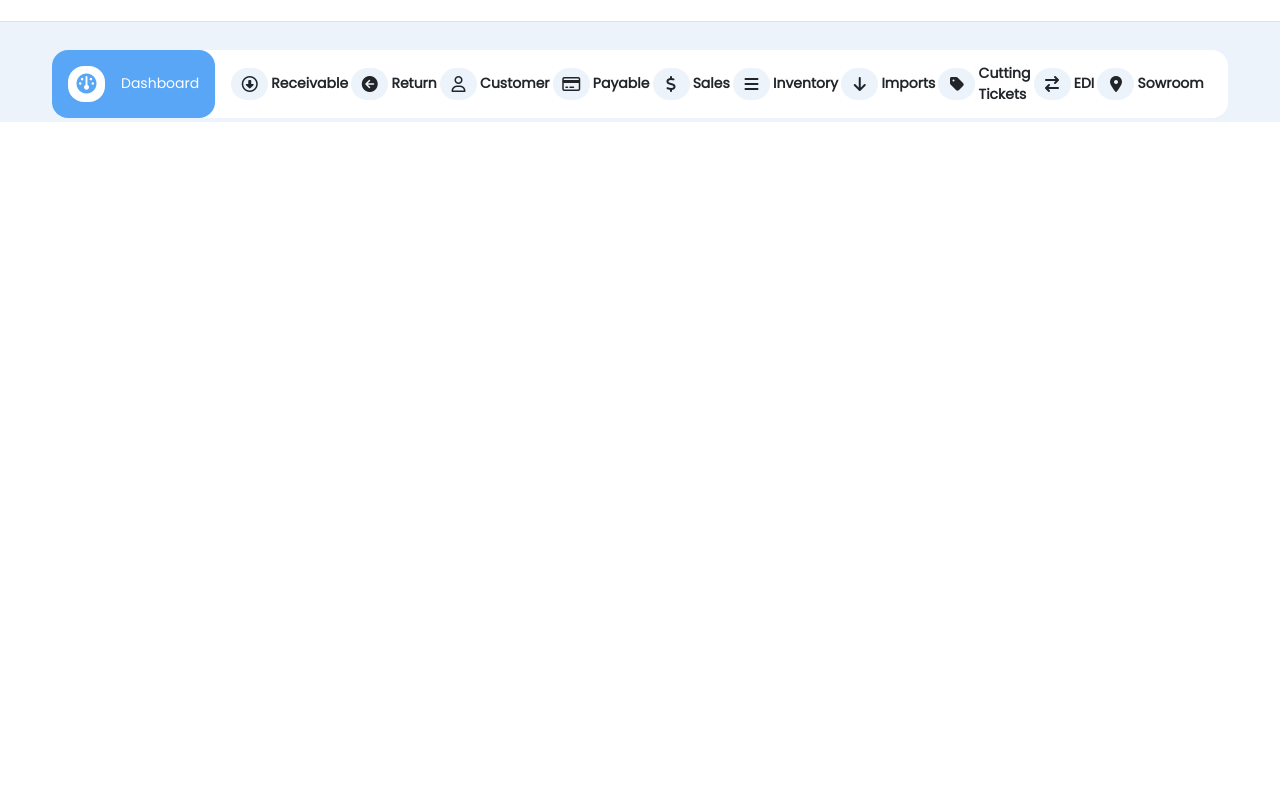
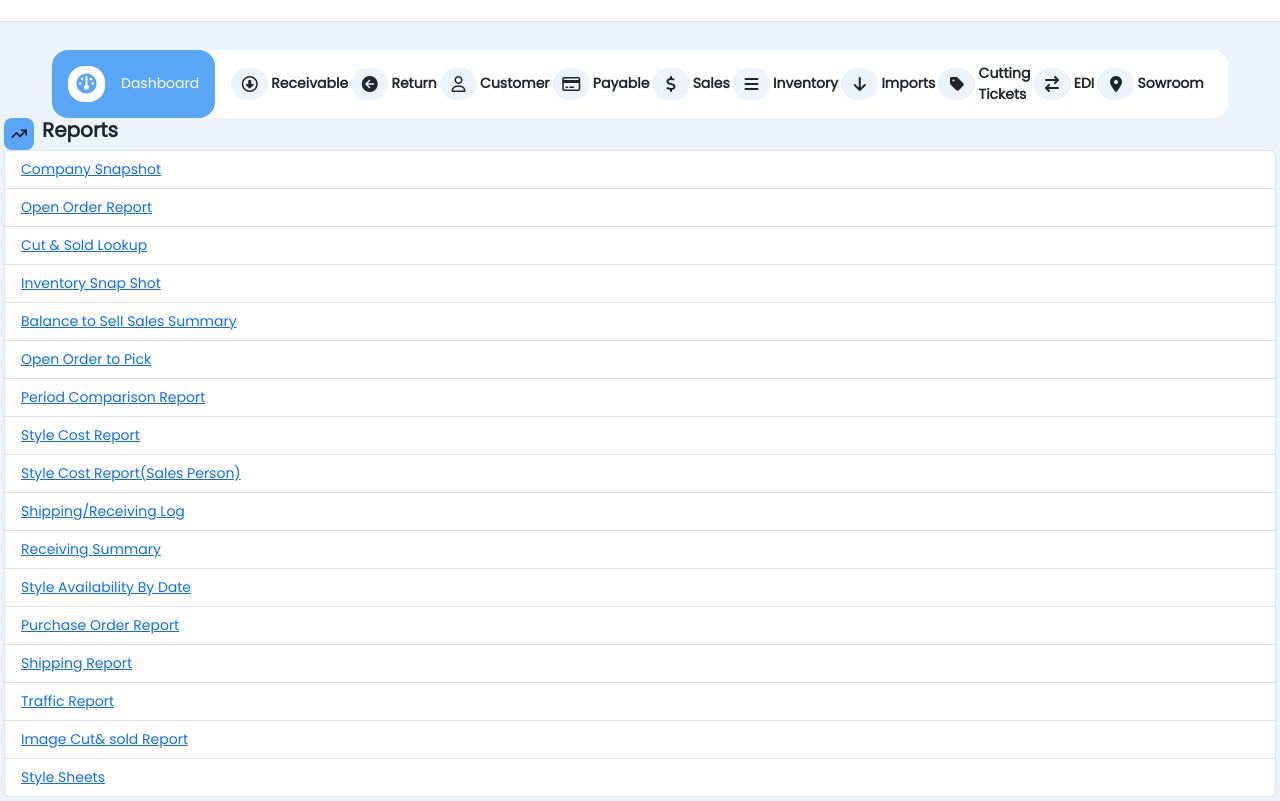
Before and after one commit to ChaitanyaLonarkar/Bootstap, a plain HTML site: page index.html in a window 1280 px wide. Shown: the part 150-951 px from the top of the page. Before the commit the page ends 800 px from the top, so only its background shows below. Drawn offline with nearby package versions, Linux system fonts and the light colour scheme.

Commit message:
list-added

```diff
--- a/index.html
+++ b/index.html
@@ -111,7 +111,7 @@
       </div>
     </nav>
     <!-- After navbar navigations -->
-    <main class="p-1">
+    <main class="p-1 ">
       <div
         class="navigations d-flex gap-3 align-items-center rounded-4 pe-4 mx-5 mt-4"
         style="background-color: white "
@@ -148,6 +148,47 @@
           <p class="m-0 fw-bold">Sowroom</p>
         </div>
       </div>
+      <div class="links">
+        <div class="reports">
+          <div class="head d-flex gap-2">
+            <i class="fa-solid fa-arrow-trend-up p-1 rounded-3 d-flex align-items-center justify-content-center"  style="background-color: #59a6f6; width:30px"></i>
+            <h5 class="fw-bold">Reports</h5>
+          </div>
+          <div class="reports-items">
+            <div class="">
+              <ul class="list-group " style="text-decoration: none;">
+                <li class="list-group-item list-group-item-action"><a href="#">Company Snapshot</a></li>
+                <li class="list-group-item list-group-item-action"><a href="#"> Open Order Report</a></li>
+                <li class="list-group-item list-group-item-action"><a href="#">Cut & Sold Lookup </a></li>
+                <li class="list-group-item list-group-item-action"><a href="#">Inventory Snap Shot</a></li>
+                <li class="list-group-item list-group-item-action"><a href="#"> Balance to Sell Sales Summary</a></li>
+                <li class="list-group-item list-group-item-action"><a href="#">Open Order to Pick</a></li>
+                <li class="list-group-item list-group-item-action"><a href="#">Period Comparison Report </a></li>
+                <li class="list-group-item list-group-item-action"><a href="#">Style Cost Report</a></li>
+                <li class="list-group-item list-group-item-action"><a href="#">Style Cost Report(Sales Person) </a></li>
+                <li class="list-group-item list-group-item-action"><a href="#">Shipping/Receiving Log</a></li>
+                <li class="list-group-item list-group-item-action"><a href="#">Receiving Summary</a></li>
+                <li class="list-group-item list-group-item-action"><a href="#">Style Availability By Date</a></li>
+                <li class="list-group-item list-group-item-action"><a href="#">Purchase Order Report</a></li>
+                <li class="list-group-item list-group-item-action"><a href="#">Shipping Report</a></li>
+                <li class="list-group-item list-group-item-action"><a href="#">
+                  Traffic Report
+                </a></li>
+                <li class="list-group-item list-group-item-action"><a href="#">Image Cut& sold Report</a></li>
+                <li class="list-group-item list-group-item-action"><a href="#">Style Sheets</a></li>
+
+
+
+
+
+
+
+
+              </ul>
+            </div>
+          </div>
+        </div>
+      </div>
     </main>
   </body>
   <script
--- a/style.css
+++ b/style.css
@@ -30,3 +30,6 @@ main{
     /* color: #62C7FD; */
     color: #33aaeb;
 }
+ul{
+
+}
```
